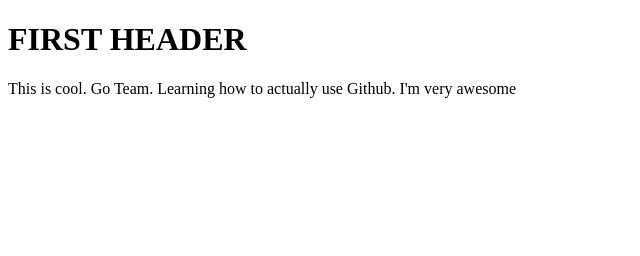
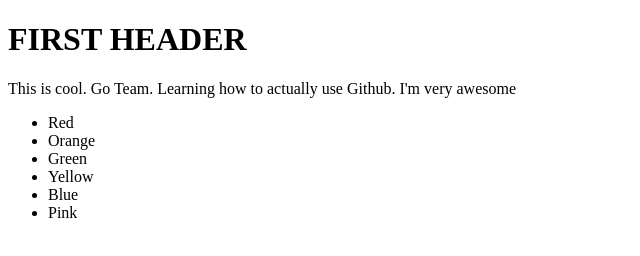
Before and after one commit to katepars/firstrepo, a plain HTML site: page Untitled-1.html in a window 1280 px wide. Shown: the whole page, without its empty margins (0-640 px from the left). Drawn offline with Linux system fonts and the light colour scheme.

Commit message:
Update Untitled-1.html
Added a list of colours

```diff
--- a/Untitled-1.html
+++ b/Untitled-1.html
@@ -11,4 +11,12 @@
     <h1>FIRST HEADER</h1>
     <p> This is cool. Go Team. Learning how to actually use Github. I'm very awesome </p>
 </body>
+<ul>
+    <li>Red</li>
+    <li>Orange</li>
+    <li>Green</li>
+    <li>Yellow</li>
+    <li>Blue</li>
+    <li>Pink</li>
+</ul>
 </html>
```
